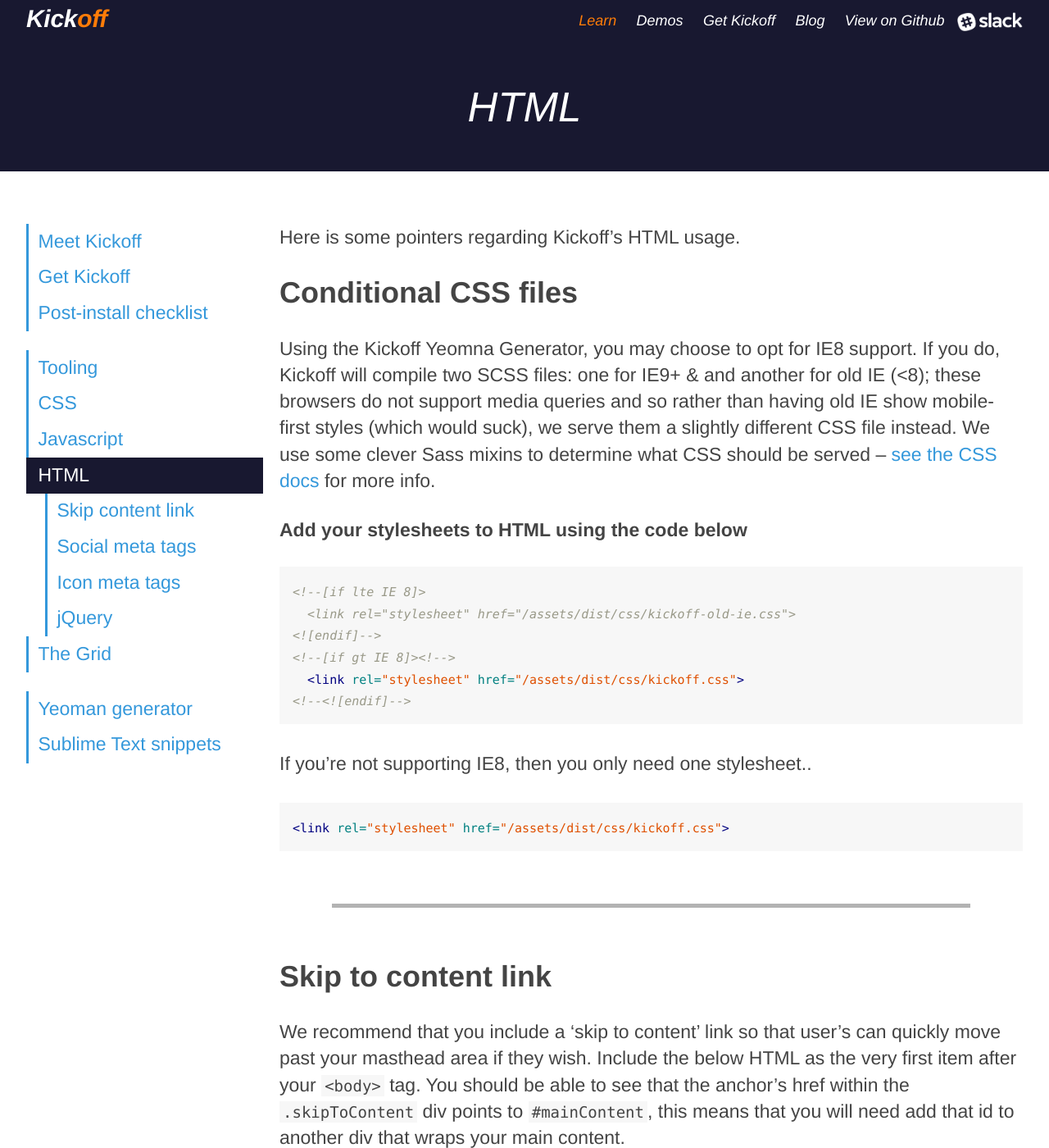
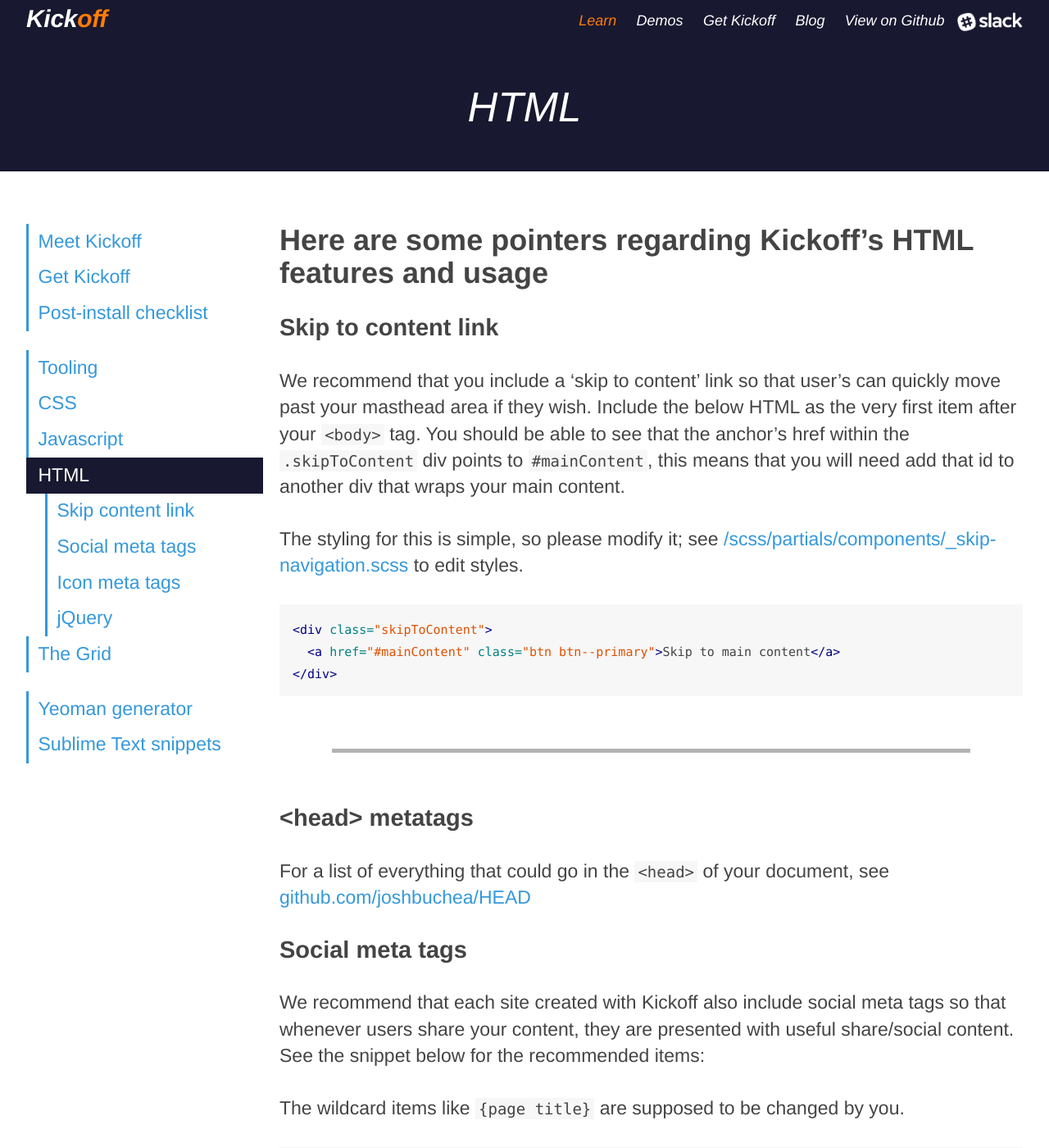
Before and after one commit to TryKickoff/trykickoff.github.io, a Jekyll site: the page built from learn/html.md, in a window 1280 px wide and 1400 px high. Shown: the whole window at 82% size. Built offline with Jekyll 4.4.1, drawn with Linux system fonts in a browser that asks for light colours; comment, search, counter and statistics services are not loaded; some of the changed text lies outside the part shown.

Commit message:
update html docs and fixes active state for checklist in docsnav

````diff
--- a/_includes/docsnav.html
+++ b/_includes/docsnav.html
@@ -1,7 +1,7 @@
 <ul class="sidebar-nav unstyled">
 	<li><a href="/learn/index.html"{% if page.navactive == 'docsindex' %} class="is-active"{% endif %} data-trak='{"category":"Docs nav","action":"Meet Kickoff"}'>Meet Kickoff</a></li>
 	<li><a href="/learn/get.html"{% if page.navactive == 'docsget' %} class="is-active"{% endif %} data-trak='{"category":"Docs nav","action":"Get Kickoff"}'>Get Kickoff</a></li>
-	<li><a href="/learn/checklist.html">Post-install checklist</a></li>
+	<li><a href="/learn/checklist.html"{% if page.navactive == 'docschecklist' %} class="is-active"{% endif %}>Post-install checklist</a></li>
 </ul>
 
 <ul class="sidebar-nav unstyled">
--- a/learn/html.md
+++ b/learn/html.md
@@ -14,33 +14,11 @@
   link: js.html
 ---
 
-Here is some pointers regarding Kickoff's HTML usage.
+## Here are some pointers regarding Kickoff's HTML features and usage
 
-## Conditional CSS files
-
-Using the Kickoff Yeomna Generator, you may choose to opt for IE8 support.  If you do, Kickoff will compile two SCSS files: one for IE9+ & and another for old IE (<8); these browsers do not support media queries and so rather than having old IE show mobile-first styles (which would suck), we serve them a slightly different CSS file instead. We use some clever Sass mixins to determine what CSS should be served – [see the CSS docs](css.html) for more info.
-
-#### Add your stylesheets to HTML using the code below
-
-```html
-<!--[if lte IE 8]>
-	<link rel="stylesheet" href="/assets/dist/css/kickoff-old-ie.css">
-<![endif]-->
-<!--[if gt IE 8]><!-->
-	<link rel="stylesheet" href="/assets/dist/css/kickoff.css">
-<!--<![endif]-->
-```
-
-If you're not supporting IE8, then you only need one stylesheet..
-
-```html
-<link rel="stylesheet" href="/assets/dist/css/kickoff.css">
-```
-
-<hr class="sectionSplitter">
 <a name="skip"></a>
 
-## Skip to content link
+### Skip to content link
 We recommend that you include a 'skip to content' link so that user's can quickly move past your masthead area if they wish. Include the below HTML as the very first item after your `<body>` tag. You should be able to see that the anchor's href within the `.skipToContent` div points to `#mainContent`, this means that you will need add that id to another div that wraps your main content.
 
 The styling for this is simple, so please modify it; see [/scss/partials/components/_skip-navigation.scss](https://github.com/trykickoff/kickoff/blob/master/assets/src/scss/partials/components/_skip-navigation.scss) to edit styles.
@@ -54,10 +32,10 @@
 <hr class="sectionSplitter">
 <a name="socialmeta"></a>
 
-## <head> metatags
+### <head> metatags
 For a list of everything that could go in the `<head>` of your document, see [github.com/joshbuchea/HEAD](https://github.com/joshbuchea/HEAD)
 
-## Social meta tags
+### Social meta tags
 We recommend that each site created with Kickoff also include social meta tags so that whenever users share your content, they are presented with useful share/social content. See the snippet below for the recommended items:
 
 The wildcard items like `{page title}` are supposed to be changed by you.
@@ -88,7 +66,7 @@
 <hr class="sectionSplitter">
 <a name="iconmeta"></a>
 
-## Icon meta tags
+### Icon meta tags
 Favicons, webclip icons and even MS tile images should all, ideally, be included on each site. If generating all these sizes and the code seem laborious, it is, but there are a few sites that will help ease the pain. Try http://iconifier.net or http://realfavicongenerator.net/. See below for what you need:
 
 The wildcard items like `{page title}` are supposed to be changed by you.
@@ -133,11 +111,33 @@
 <meta name="msapplication-task" content="name=Ingredients;action-uri={siteurl}ingredients;icon-uri=favicon.ico" />
 ```
 
+<hr class="sectionSplitter">
+
+### Conditional CSS files
+
+Using the Kickoff Yeomna Generator, you may choose to opt for IE8 support.  If you do, Kickoff will compile two SCSS files: one for IE9+ & and another for old IE (<8); these browsers do not support media queries and so rather than having old IE show mobile-first styles (which would suck), we serve them a slightly different CSS file instead. We use some clever Sass mixins to determine what CSS should be served – [see the CSS docs](css.html) for more info.
+
+#### Add your stylesheets to HTML using the code below
+
+```html
+<!--[if lte IE 8]>
+	<link rel="stylesheet" href="/assets/dist/css/kickoff-old-ie.css">
+<![endif]-->
+<!--[if gt IE 8]><!-->
+	<link rel="stylesheet" href="/assets/dist/css/kickoff.css">
+<!--<![endif]-->
+```
+
+If you're not supporting IE8, then you only need one stylesheet..
+
+```html
+<link rel="stylesheet" href="/assets/dist/css/kickoff.css">
+```
 
 <hr class="sectionSplitter">
 <a name="jquery"></a>
 
-## jQuery
+### jQuery
 If you use jQuery, we recommend bundling it with all the other javascript files on your site rather than linking to Google's CDN or similar. This has the benefit of not needing another DNS lookup (which is costly on mobile connections) but it also means that should a user have a primed cache for the same version of jQuery hosted externally, that you will miss out on those benefits - we believe that the benefits outweigh the risks.
 
 If you prefer to rely on an external source, we suggest adding it using the code below. This assumes that you need support for older versions of Internet Explorer. See this [post](http://martineau.tv/2013/06/two-versions-of-jquery/) for more information about this technique.
````
